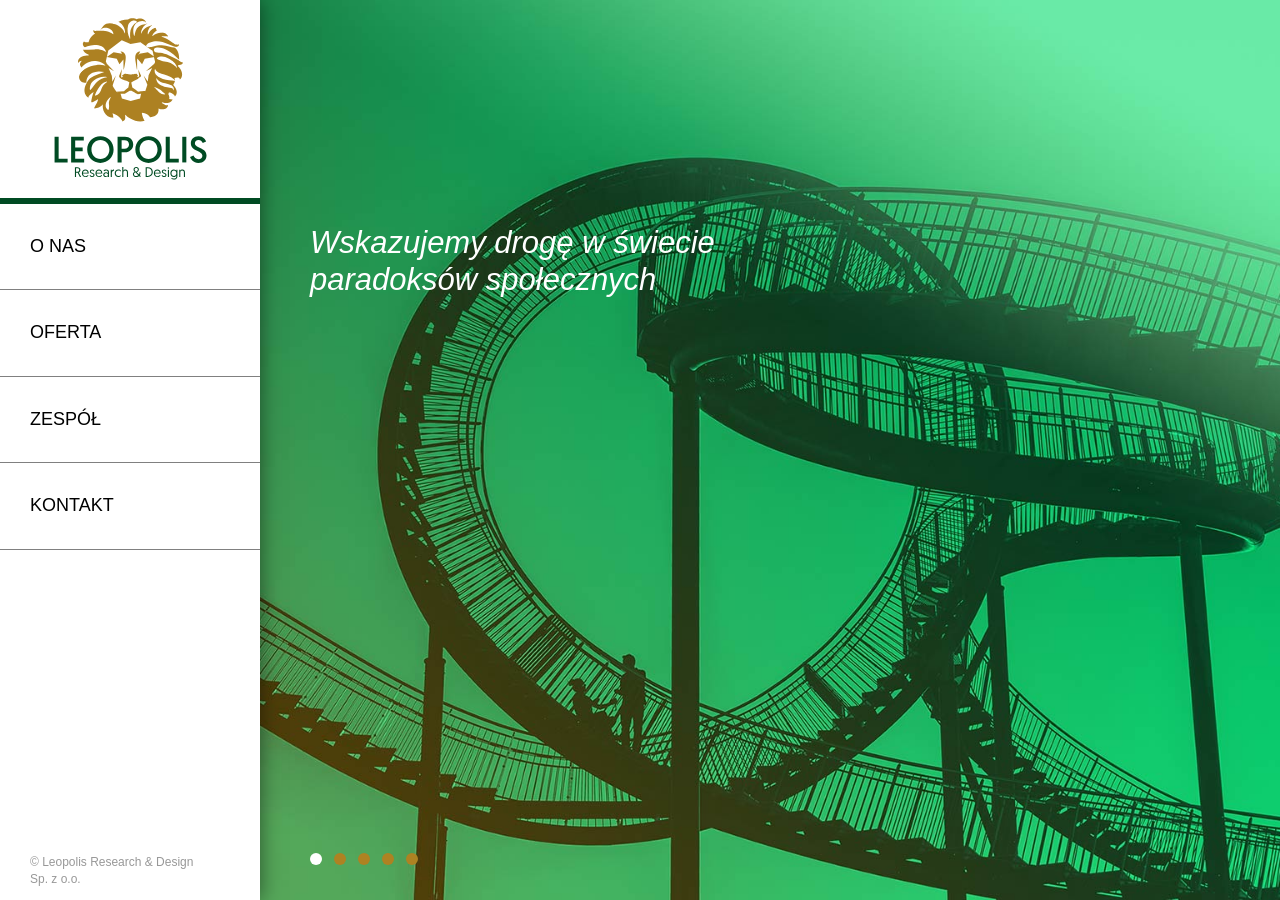
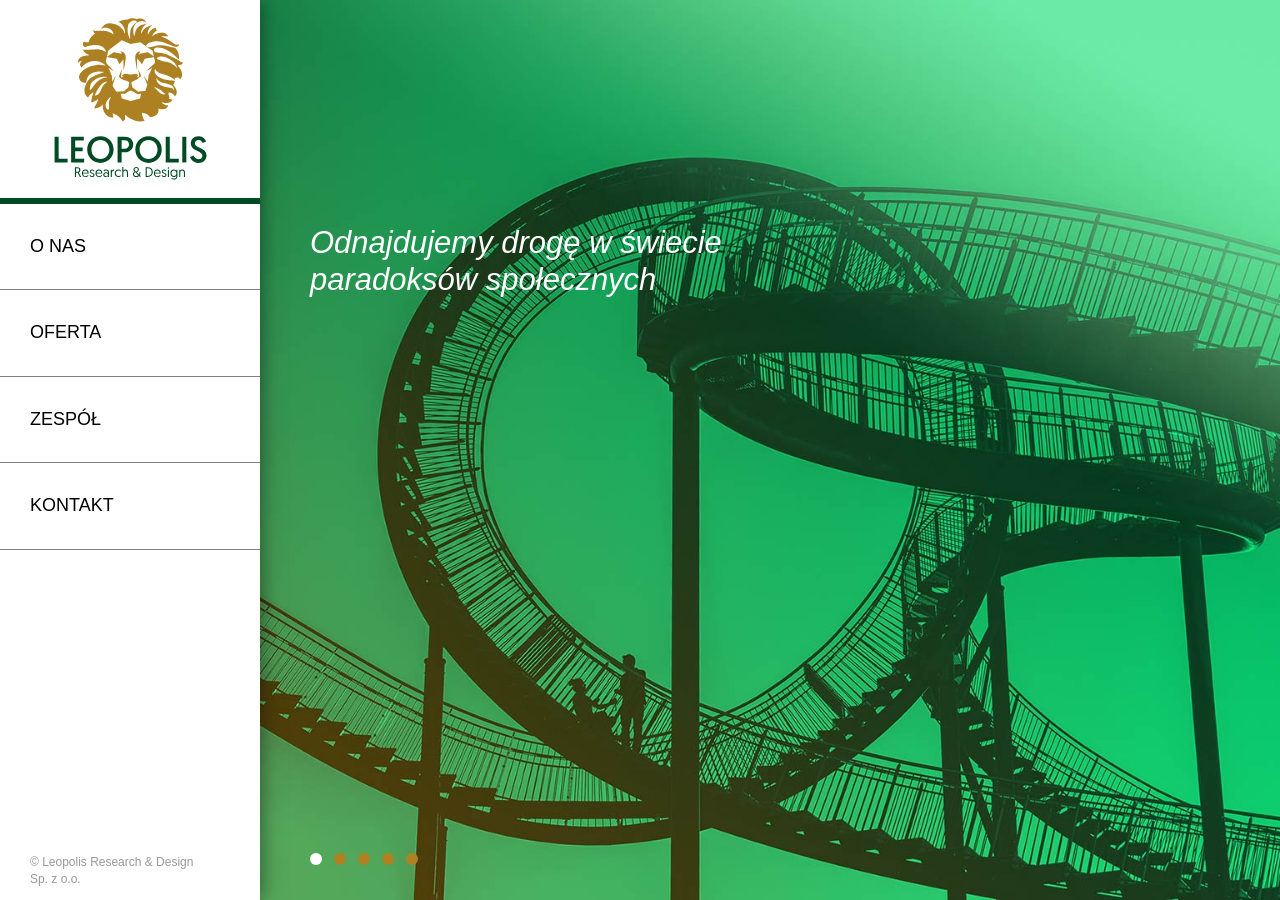
Before and after one commit to cadiblac/leopolis, a Jekyll site: the page built from index.html, in a window 1280 px wide. Built offline with Jekyll 4.4.1, drawn with Linux system fonts in a browser that asks for light colours; nearby versions of some CDN libraries.

Commit message:
Update index.html

```diff
--- a/index.html
+++ b/index.html
@@ -7,7 +7,7 @@ permalink: /
 	<!-- Wrapper for slides -->
 	<div class="carousel-inner" role="listbox">
 		<div class="item slajd0 active">
-			<div class="carousel-caption">Wskazujemy drogę w świecie <br>
+			<div class="carousel-caption">Odnajdujemy drogę w świecie <br>
 			paradoksów społecznych</div>
 		</div>
 		<div class="item slajd1">
```
